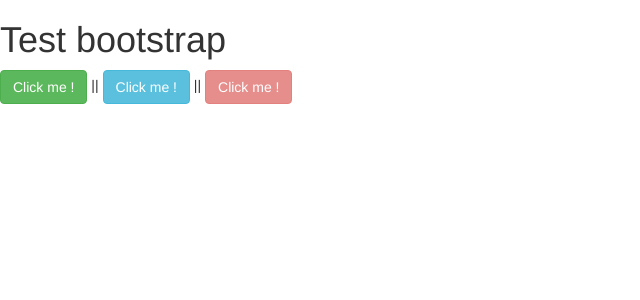
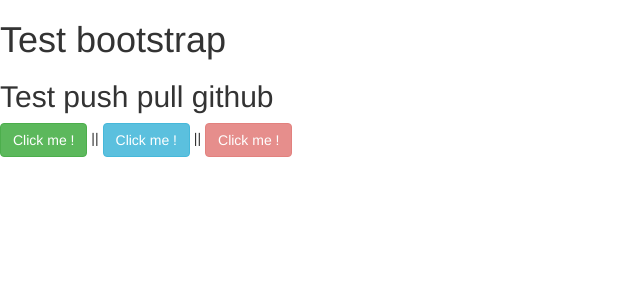
Before and after one commit to PieDid/TP_GESTION_IMMO_ANGULAR, an Angular app in the folder angularTPImmo/: page / in a window 1280 px wide. Shown: the top 300 px of the page, without its empty margins (0-640 px from the left). Built offline with nearby package versions, Linux system fonts and the light colour scheme.

Commit message:
Pierrick : test pull d'angular

```diff
--- a/angularTPImmo/src/app/app.component.html
+++ b/angularTPImmo/src/app/app.component.html
@@ -1,4 +1,5 @@
 <h1>Test bootstrap</h1>
+<h2>Test push pull github</h2>
 
 <button class="btn btn-success">Click me !</button> ||
 <button class="btn btn-info">Click me !</button> ||
```
Also changed, not shown: 1 other file (tests, documents, lock files or other folders).
